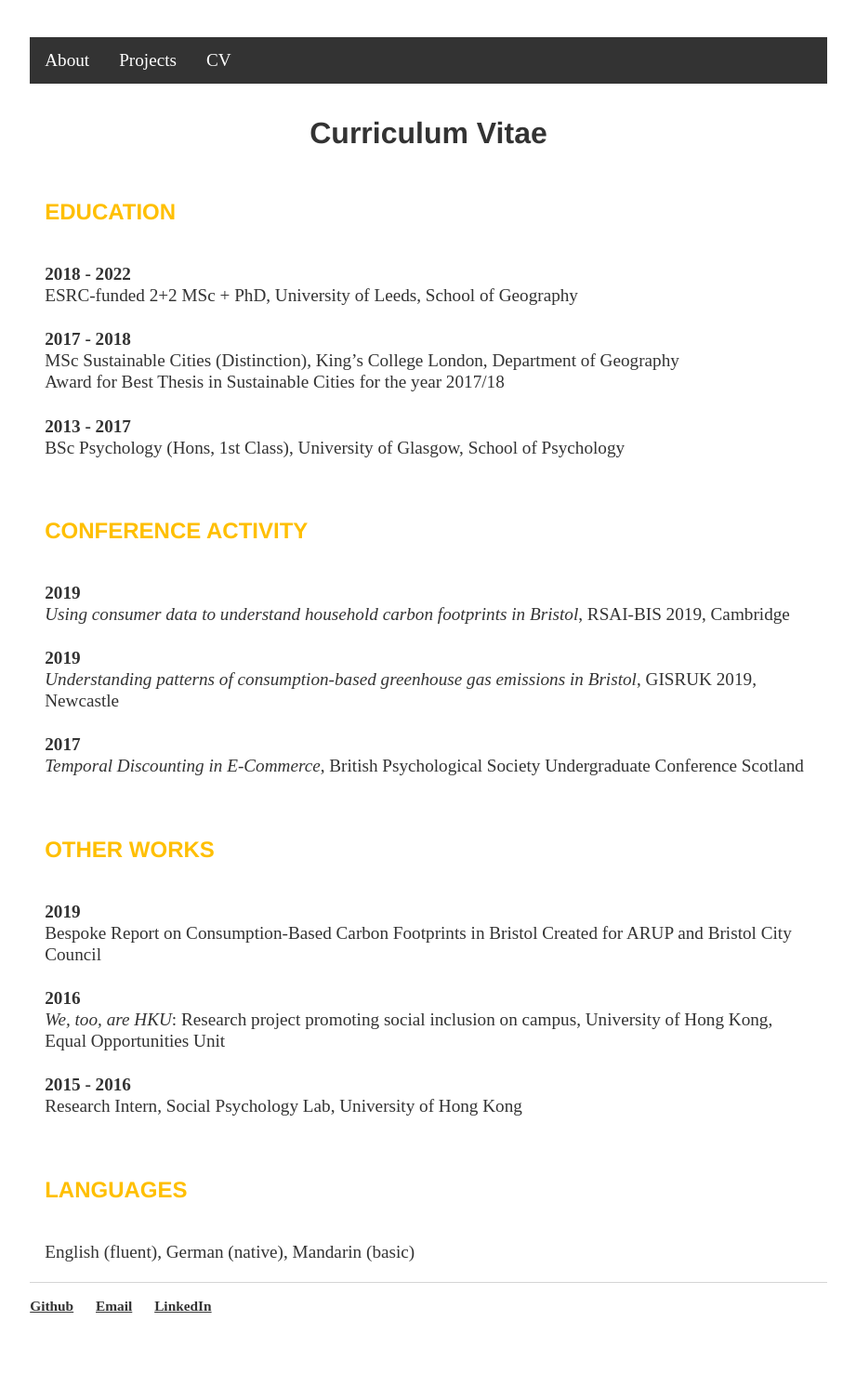
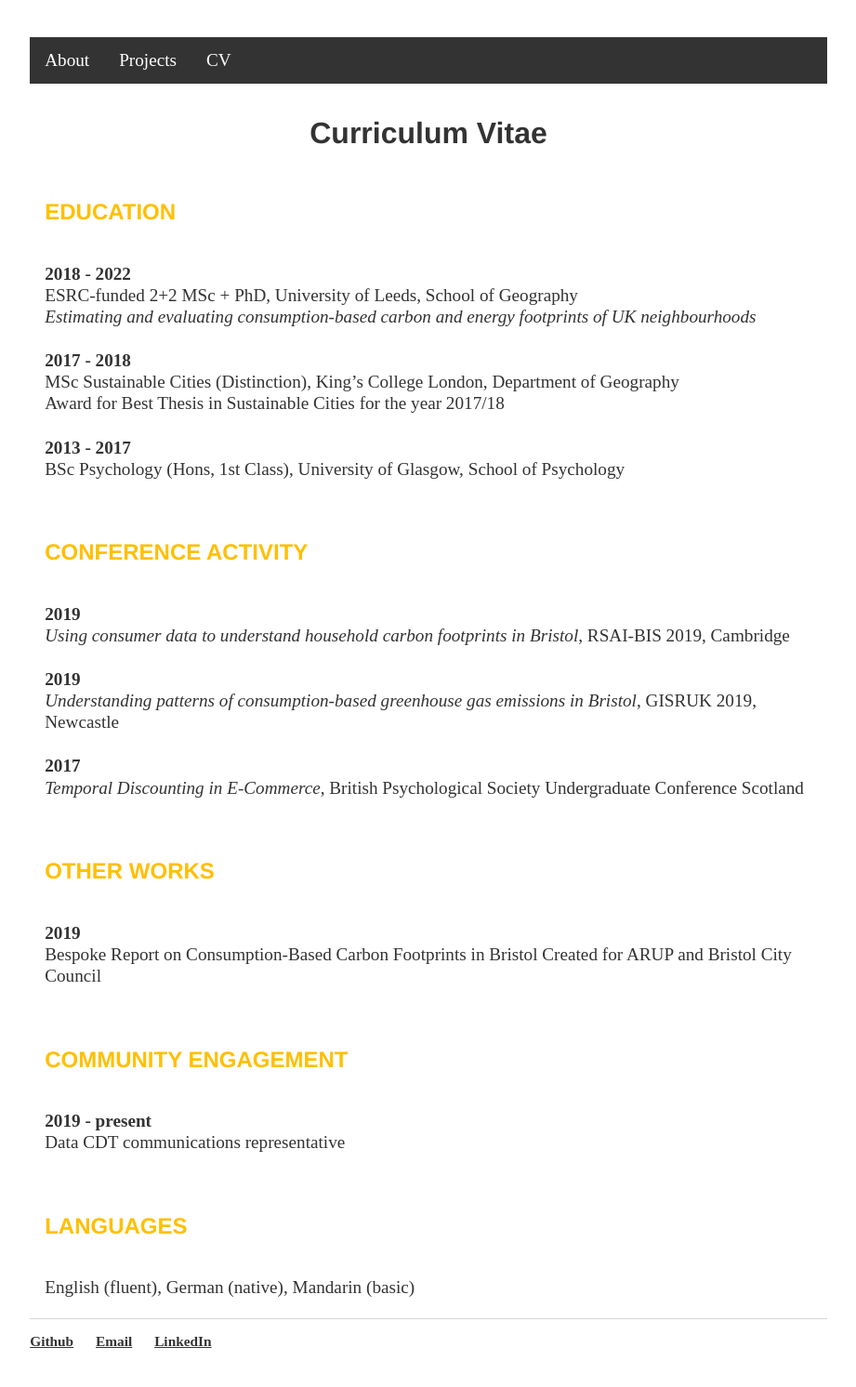
Before and after one commit to lena-kilian/lena-kilian.github.io, a Jekyll site: the page built from cv/index.md, in a window 1280 px wide. Shown: the whole page at 93% size, without its empty margins (179-1100 px from the left). Built offline with Jekyll 4.4.1, drawn with Linux system fonts in a browser that asks for light colours; our own code applies the rules of GitHub Pages for plain Markdown files; before the commit the page ends 1454 px from its top, so only the background shows below that.

Commit message:
Update index.md

```diff
--- a/cv/index.md
+++ b/cv/index.md
@@ -4,12 +4,11 @@
 
 **2018 - 2022**<br/>
 ESRC-funded 2+2 MSc + PhD, University of Leeds, School of Geography
-
+*Estimating and evaluating consumption-based carbon and energy footprints of UK neighbourhoods*
 
 **2017 - 2018**<br/>
 MSc Sustainable Cities (Distinction), King’s College London, Department of Geography
 Award for Best Thesis in Sustainable Cities for the year 2017/18
-
 
 **2013 - 2017**<br/>
 BSc Psychology (Hons, 1st Class), University of Glasgow, School of Psychology
@@ -34,11 +33,12 @@ BSc Psychology (Hons, 1st Class), University of Glasgow, School of Psychology
 **2019**<br/>
 Bespoke Report on Consumption-Based Carbon Footprints in Bristol Created for ARUP and Bristol City Council
 
-**2016**<br/>
-*We, too, are HKU*: Research project promoting social inclusion on campus, University of Hong Kong, Equal Opportunities Unit
+|
 
-**2015 - 2016**<br/>
-Research Intern, Social Psychology Lab, University of Hong Kong
+### COMMUNITY ENGAGEMENT
+
+**2019 - present**<br/>
+Data CDT communications representative
 
 |
 
```
